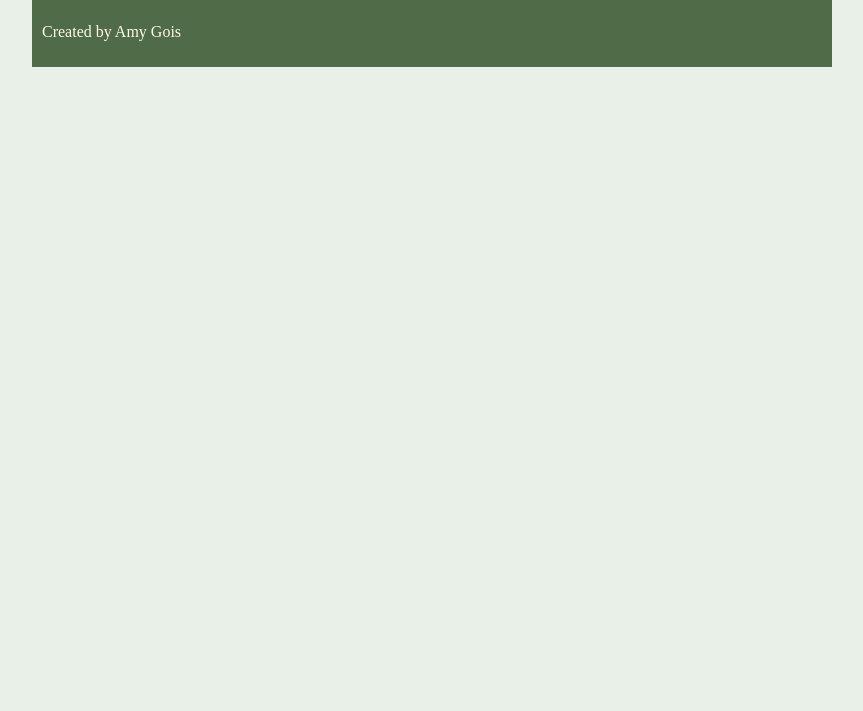
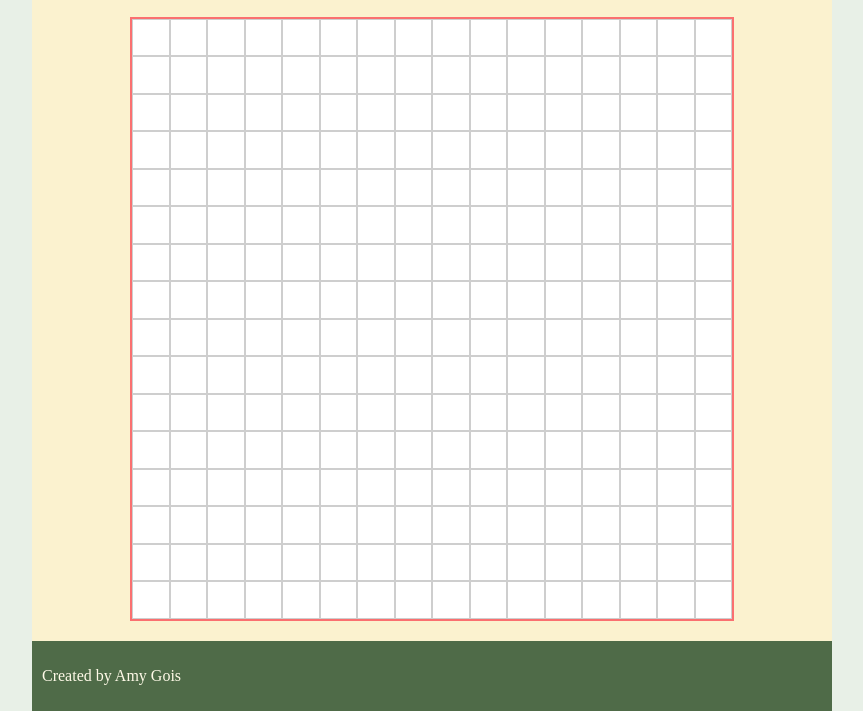
Before and after one commit to AmyGois/pixel-picture, a plain HTML site: page index.html in a window 1280 px wide. Shown: the part 137-848 px from the top of the page, without its empty margins (208-1071 px from the left). Before the commit the page ends 800 px from the top, so only its background shows below. Drawn offline with Linux system fonts and the light colour scheme.

Commit message:
Create squares builder function

```diff
--- a/index.html
+++ b/index.html
@@ -14,7 +14,8 @@
         <p>Fill in the squares with your mouse to make pictures</p>
     </header>
     <section>
-        <div></div>
+        <div class="container">
+        </div>
     </section>
     <footer>
         <p>Created by Amy Gois</p>
--- a/script.js
+++ b/script.js
@@ -0,0 +1,17 @@
+const container = document.querySelector('.container');
+
+function makeSquares(length) {
+    for(i = 1; i <= length; i++) {
+        let line = document.createElement('div');
+        line.className = 'line';
+        for(o = 1; o <= length; o++) {
+            let square = document.createElement('div');
+            square.className = 'square';
+            line.appendChild(square);
+        }
+        container.appendChild(line);
+        line.style.height = getComputedStyle(document.querySelector('.square')).width;
+    }
+}
+
+makeSquares(16);
--- a/style.css
+++ b/style.css
@@ -12,6 +12,27 @@ header, footer {
 
 section {
     background-color: #FBF2CF;
+    min-height: 400px;
+    padding: 20px;
+}
+
+.container {
+    max-width: 600px;
+    margin: 0 auto;
+    border: #FA7070 2px solid;
+}
+
+.line {
+    display: flex;
+    width: 100%;
+}
+
+.square {
+    box-sizing: border-box;
+    border: #cecece 1px solid;
+    flex: 1 1 100%;
+    height: 100%;
+    background-color: #fff;
 }
 
 /* .dark {
```
